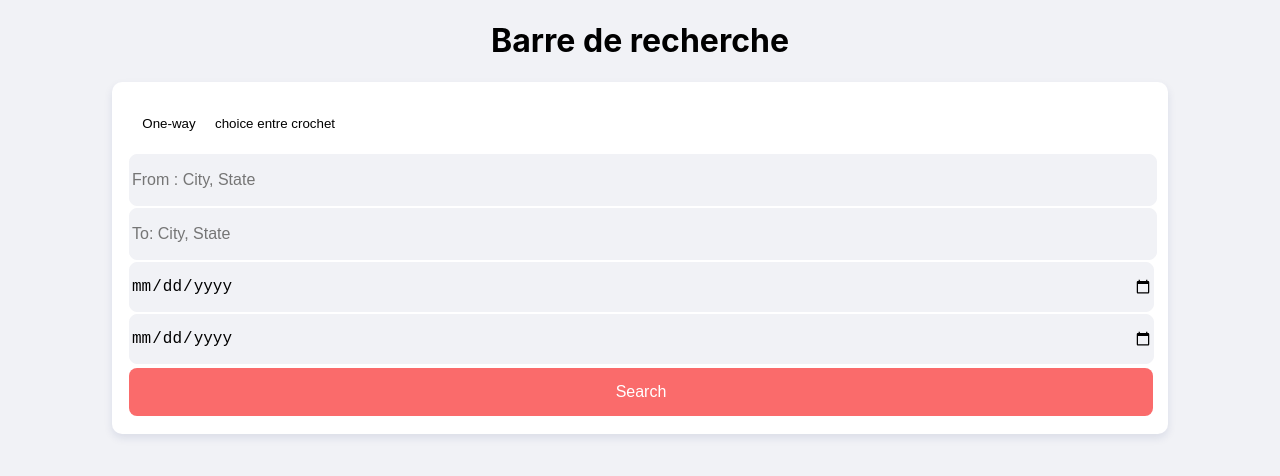
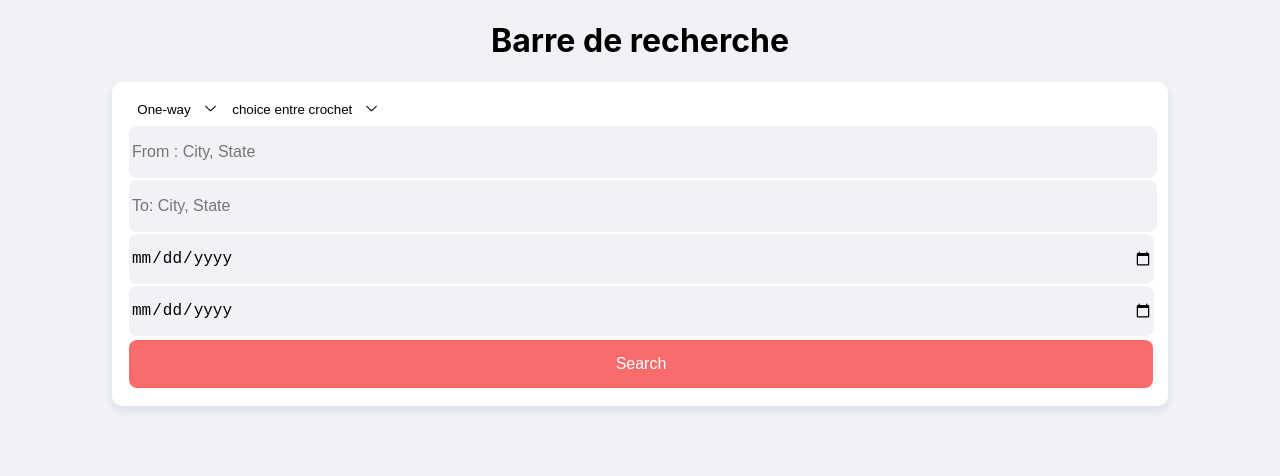
Before and after one commit to leteinta/Exercice-React, a React (Create React App) app: page / in a window 1280 px wide. Shown: the top 476 px of the page. Built offline with nearby package versions, Linux system fonts and the light colour scheme.

Commit message:
Modification des bouttons Dropdown

```diff
--- a/src/components/ButtonF.js
+++ b/src/components/ButtonF.js
@@ -1,8 +1,17 @@
 import * as React from 'react';
+import down from '../assets/down-arrow.png';
 import '../styles/ButtonF.css'
 
 function ButtonF() {
     const [open, setOpen] = React.useState(false);
+
+    const[rotateIcon, setRotateIcon]  = React.useState(false);
+
+    const handleRotate = () => {
+      setRotateIcon(!rotateIcon);
+    }
+
+    const rotate = rotateIcon ? "rotate(180deg)" : "rotate(0)"
 
     const handleOpen = () => {
       setOpen(!open);
@@ -19,12 +28,22 @@ function ButtonF() {
 
     return (
       <div className="dropdownf">
-        <button className="btnf" onClick = {handleOpen}>{choice}</button>
+        <button className="btnf" onClick ={() => {handleOpen(); handleRotate()}}>
+          <div className='text'>
+            {choice}
+          </div>
+          <div className='imgf'>
+            <img src={down} style={{ transform: rotate, transition: "all 0.2s linear" }} className='icon-up-down' ></img>
+          </div>
+        </button>
         {open ? (
             <div className="underf">
               <ul className="listf">
                 <li>
-                  <button  onClick ={() => {setChoice("One-way"); handleList()}} className="list-itemf" >One-way</button>
+                  <div >
+                    <span></span>
+                    <button  onClick ={() => {setChoice("One-way"); handleList()}} className='list-itemf' >One-way</button>
+                  </div>
                 </li>
                 <li>
                   <button onClick ={() =>  {setChoice("Road trip"); handleList()}} className="list-itemf" >Road trip</button>
--- a/src/components/ButtonS.js
+++ b/src/components/ButtonS.js
@@ -1,4 +1,5 @@
 import * as React from 'react';
+import down from '../assets/down-arrow.png'
 import minus from '../assets/minus.png'
 import plus from '../assets/plus.png'
 import '../styles/ButtonS.css'
@@ -11,12 +12,23 @@ function ButtonS() {
       setOpen(!open);
     }
 
-    //const [choice, setChoice] = React.useState("One-way");
+    const[rotateIcon, setRotateIcon]  = React.useState(false);
+
+    const handleRotate = () => {
+      setRotateIcon(!rotateIcon);
+    }
+
+    const rotate = rotateIcon ? "rotate(180deg)" : "rotate(0)"
 
 
     return (
       <div className="dropdowns">
-        <button className="btns" onClick = {handleOpen}>choice entre crochet</button>
+        <button className="btns" onClick ={() => {handleOpen(); handleRotate()}}>
+          <div className='text'>choice entre crochet</div>
+          <div className='imgs'>
+            <img src={down} style={{ transform: rotate, transition: "all 0.2s linear" }} className='icon-up-down' ></img>
+          </div>
+          </button>
         {open ? (
             <div className="under">
               <ul className="list">
--- a/src/styles/ButtonF.css
+++ b/src/styles/ButtonF.css
@@ -1,19 +1,38 @@
 .dropdownf{
   float: left;
-  width: 80px;
-  height: 48px;
+  width: 95.5px;
+  height: 20px;
   margin: 0;
   padding: 0;
   display: grid;
   place-items: center center;
-
 }
 
 .btnf{
     border: none;
     background: transparent;
     font-weight: 500;
+    display: flex;
+    width: 100%;
+    padding: 0 1px;
+    justify-content: space-around;
+    cursor: pointer;
+}
 
+
+.text{
+    float:left;
+}
+
+.imgf{
+    float:left;
+    width: 11px;
+    height: 11px;
+}
+
+.icon-up-down{
+    width: 11px;
+    height: 11px;
 }
 
 .underf {
@@ -35,6 +54,8 @@
 
 li {
     list-style-type: none;
+    margin: 0;
+    padding: 0;
 }
 
 .list-itemf {
@@ -49,7 +70,6 @@ li {
     background-color: transparent;
     cursor: pointer;
     margin: auto;
-
 }
 
 .list > li:hover {
--- a/src/styles/ButtonS.css
+++ b/src/styles/ButtonS.css
@@ -1,9 +1,10 @@
 .dropdowns{
   float: left;
   width: auto;
-  height: 48px;
+  height: 20px;
   display: grid;
   place-items: center center;
+  min-width: 160px;
 }
 
 .btns{
@@ -11,6 +12,25 @@
     background: transparent;
     font-weight: 500;
     display: flex;
+    width: 100%;
+    padding: 0 1px;
+    justify-content: space-around;
+    cursor: pointer;
+}
+
+.text{
+    float:left;
+}
+
+.imgs{
+    float:left;
+    width: 11px;
+    height: 11px;
+}
+
+.icon-up-down{
+    width: 11px;
+    height: 11px;
 }
 
 .under {
@@ -33,7 +53,6 @@ li {
     display: inline-block;
     height: 48px;
     min-width: 140px;
-    margin: 7px;
 
 }
 
```
